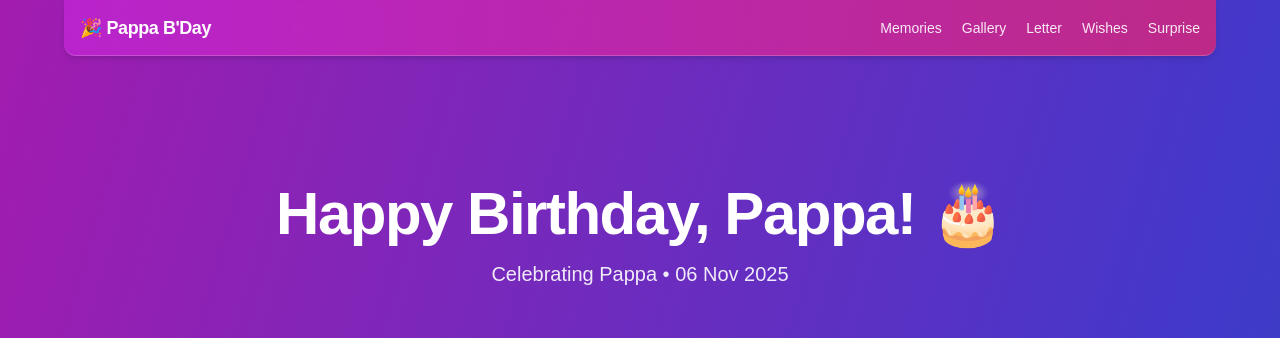
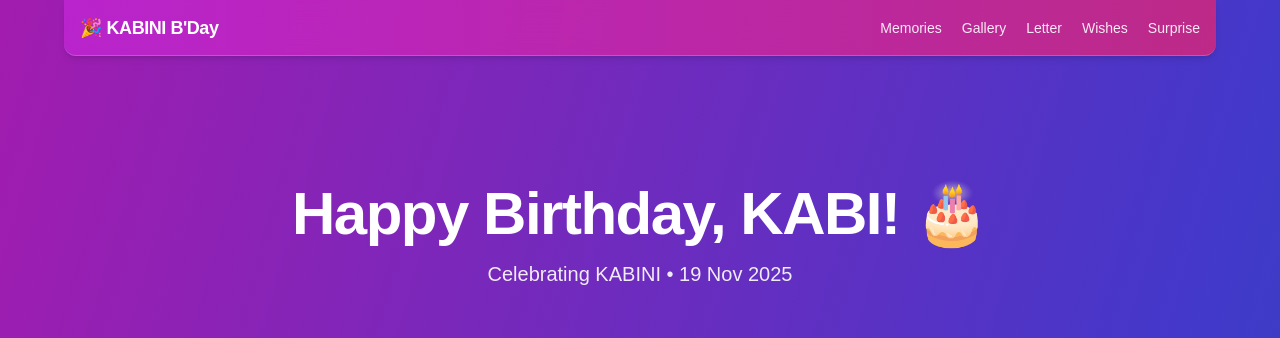
Before and after one commit to SURENDHAR-05-12/birthday, a React (Vite) app: page / in a window 1280 px wide. Shown: the top 338 px of the page. Built offline with nearby package versions, Linux system fonts and the light colour scheme.

Commit message:
✨ Updated App.jsx

```diff
--- a/src/App.jsx
+++ b/src/App.jsx
@@ -13,12 +13,12 @@ import Balloons from "./components/Balloons";
 import MusicPlayer from "./components/MusicPlayer";
 import SurpriseVideoSlider_Fullscreen from "./components/SurpriseVideoSlider_Fullscreen";
 
-const SITE_TITLE = "Happy Birthday, Pappa! 🎂";
-const NAME_NICK = "Pappa";
-const BIRTHDAY_DATE = "06 Nov 2025";
+const SITE_TITLE = "Happy Birthday, KABI! 🎂";
+const NAME_NICK = "KABINI";
+const BIRTHDAY_DATE = "19 Nov 2025";
 
 const LETTER_TEXT = `
-Dear Pappa,
+ Dear KABI,
 
 From your first tiny smile to the way you light up every room today — you are our sunshine.
 Every memory with you is a little miracle. On your special day, I want you to know how
```
